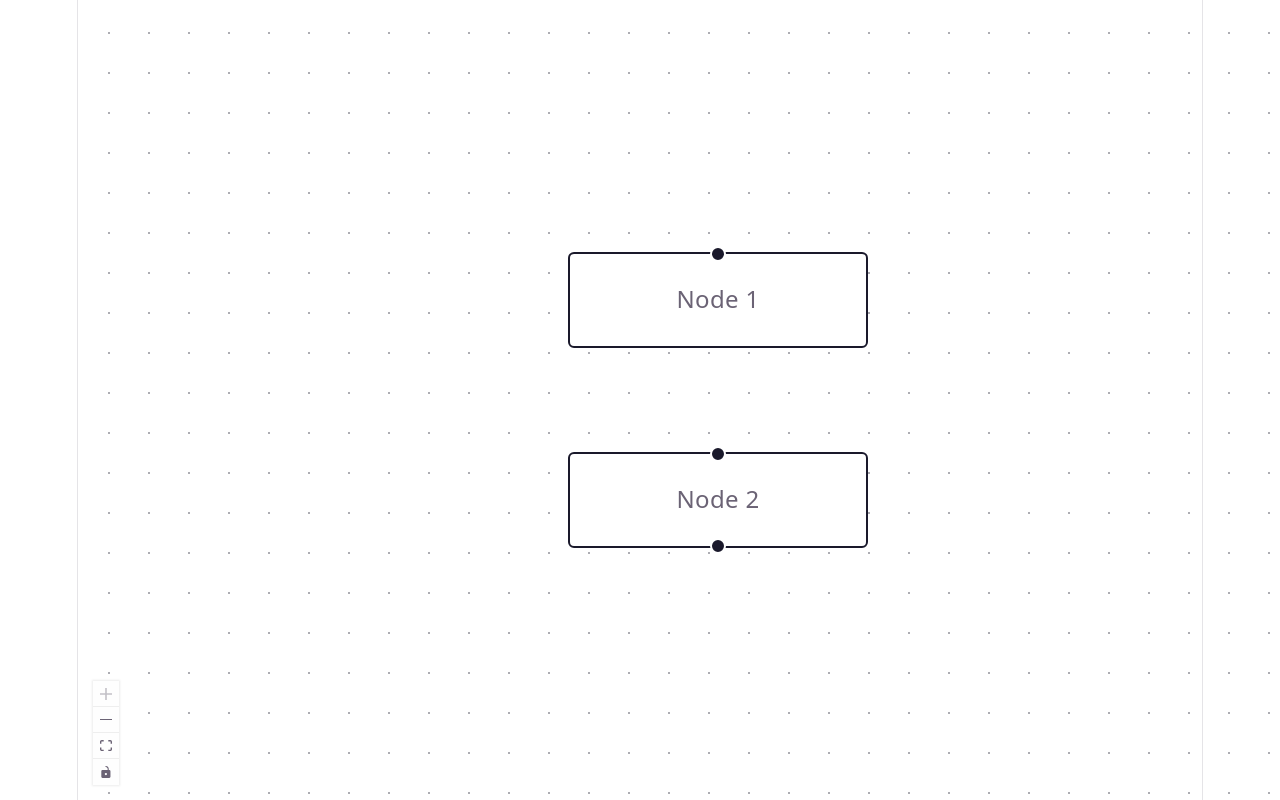
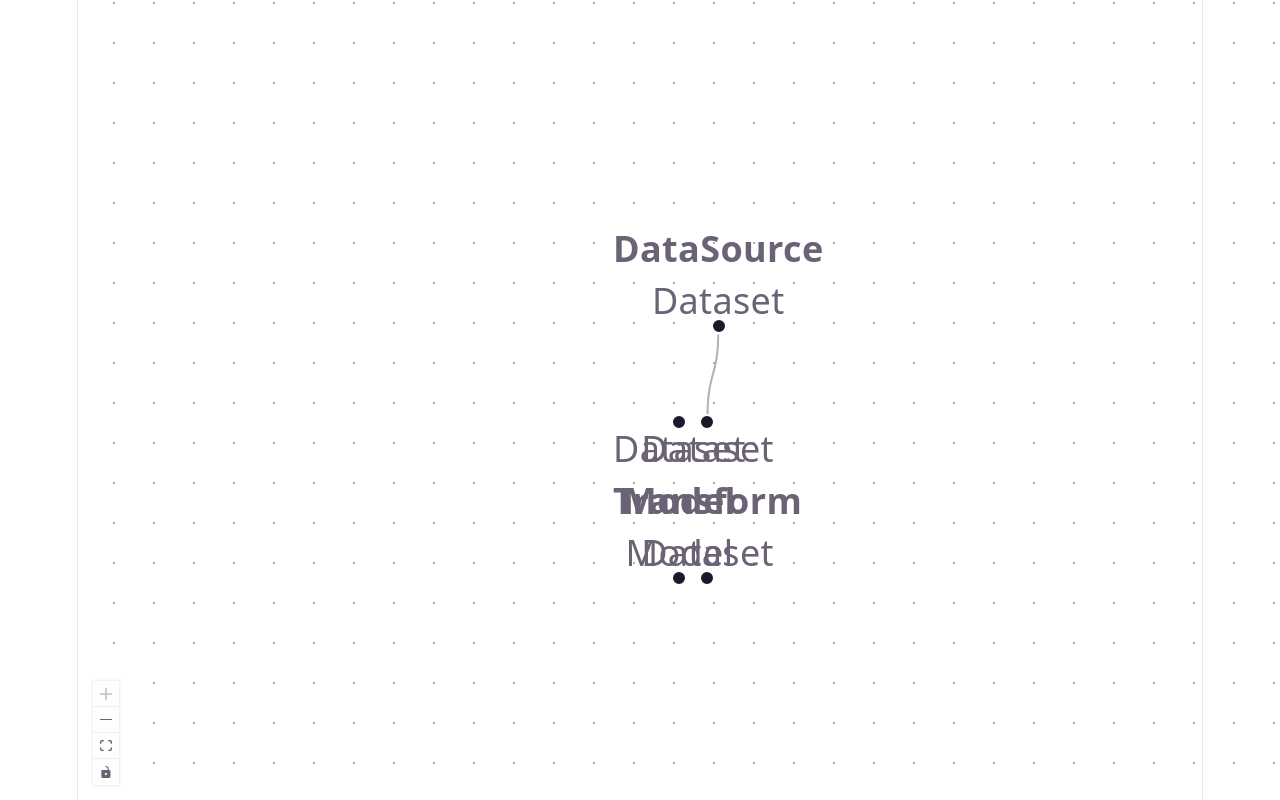
Before and after one commit to jpgorman/react-flow-demo, a React (Vite) app: page / in a window 1280 px wide. Shown: the top 800 px of the page. Built offline with nearby package versions, Linux system fonts and the light colour scheme.

Commit message:
Add custom handle and node

```diff
--- a/src/App.tsx
+++ b/src/App.tsx
@@ -1,59 +1,9 @@
-import { useState, useCallback } from "react";
-import {
-  ReactFlow,
-  applyNodeChanges,
-  applyEdgeChanges,
-  addEdge,
-  Background,
-  Controls,
-  type Node,
-  type Edge,
-} from "@xyflow/react";
-import "@xyflow/react/dist/style.css";
-
-const initialNodes: Array<Node> = [
-  {
-    id: "n1",
-    position: { x: 0, y: 0 },
-    type: "output",
-    data: { label: "Node 1" },
-  },
-  { id: "n2", position: { x: 0, y: 100 }, data: { label: "Node 2" } },
-];
-const initialEdges: Array<Edge> = [{ id: "n1-n2", source: "n1", target: "n2" }];
+import Flow from "./pages/flow";
 
 export default function App() {
-  const [nodes, setNodes] = useState(initialNodes);
-  const [edges, setEdges] = useState(initialEdges);
-
-  const onNodesChange = useCallback(
-    (changes) =>
-      setNodes((nodesSnapshot) => applyNodeChanges(changes, nodesSnapshot)),
-    [],
-  );
-  const onEdgesChange = useCallback(
-    (changes) =>
-      setEdges((edgesSnapshot) => applyEdgeChanges(changes, edgesSnapshot)),
-    [],
-  );
-  const onConnect = useCallback(
-    (params) => setEdges((edgesSnapshot) => addEdge(params, edgesSnapshot)),
-    [],
-  );
-
   return (
     <div style={{ width: "100vw", height: "100vh" }}>
-      <ReactFlow
-        nodes={nodes}
-        edges={edges}
-        onNodesChange={onNodesChange}
-        onEdgesChange={onEdgesChange}
-        onConnect={onConnect}
-        fitView
-      >
-        <Background />
-        <Controls />
-      </ReactFlow>
+      <Flow />
     </div>
   );
 }
--- a/src/main.tsx
+++ b/src/main.tsx
@@ -1,6 +1,7 @@
 import { StrictMode } from "react";
 import { createRoot } from "react-dom/client";
 import "./index.css";
+
 import App from "./App.tsx";
 
 createRoot(document.getElementById("root")!).render(
--- /dev/null
+++ b/src/pages/flow/index.tsx
@@ -0,0 +1,121 @@
+import { useState, useCallback } from "react";
+import {
+  ReactFlow,
+  applyNodeChanges,
+  applyEdgeChanges,
+  addEdge,
+  Background,
+  Controls,
+  type Node,
+  type Edge,
+  type OnNodesChange,
+  type OnEdgesChange,
+  type OnConnect,
+} from "@xyflow/react";
+import "@xyflow/react/dist/style.css";
+import type { CustomNode } from "./model/Node.types";
+import { CustomNodeComponent } from "./ui";
+
+const initialNodes: Array<CustomNode> = [
+  {
+    id: "n1",
+    type: "dataSource",
+    position: { x: 0, y: 0 },
+    data: {
+      nodeType: "DataSource",
+      label: "DataSource",
+      outputs: {
+        n1: {
+          type: "Dataset",
+          label: "Dataset",
+        },
+      },
+    },
+  },
+  {
+    id: "n2",
+    type: "transform",
+    position: { x: 0, y: 100 },
+    data: {
+      nodeType: "Transform",
+      label: "Transform",
+      inputs: {
+        n2: {
+          type: "Dataset",
+          label: "Dataset",
+        },
+      },
+      outputs: {
+        n2: {
+          type: "Dataset",
+          label: "Dataset",
+        },
+      },
+    },
+  },
+  {
+    id: "n3",
+    type: "model",
+    position: { x: 0, y: 100 },
+    data: {
+      nodeType: "Model",
+      label: "Model",
+      inputs: {
+        n3: {
+          type: "Dataset",
+          label: "Dataset",
+        },
+      },
+      outputs: {
+        n3: {
+          type: "Model",
+          label: "Model",
+        },
+      },
+    },
+  },
+];
+const initialEdges: Array<Edge> = [{ id: "n1-n2", source: "n1", target: "n2" }];
+
+const nodeTypes = {
+  dataSource: CustomNodeComponent,
+  transform: CustomNodeComponent,
+  model: CustomNodeComponent,
+};
+
+export default function Flow() {
+  const [nodes, setNodes] = useState(initialNodes);
+  const [edges, setEdges] = useState(initialEdges);
+
+  const onNodesChange: OnNodesChange = useCallback(
+    (changes) =>
+      setNodes((nodesSnapshot) => applyNodeChanges(changes, nodesSnapshot)),
+    []
+  );
+  const onEdgesChange: OnEdgesChange = useCallback(
+    (changes) =>
+      setEdges((edgesSnapshot) => applyEdgeChanges(changes, edgesSnapshot)),
+    []
+  );
+  const onConnect: OnConnect = useCallback(
+    (params) => setEdges((edgesSnapshot) => addEdge(params, edgesSnapshot)),
+    []
+  );
+
+  return (
+    <div style={{ width: "100vw", height: "100vh" }}>
+      <ReactFlow
+        nodes={nodes}
+        edges={edges}
+        onNodesChange={onNodesChange}
+        onEdgesChange={onEdgesChange}
+        onConnect={onConnect}
+        nodeTypes={nodeTypes}
+        fitView
+      >
+        <Background />
+        <Controls />
+      </ReactFlow>
+    </div>
+  );
+}
--- /dev/null
+++ b/src/pages/flow/ui/CustomNodeComponent.tsx
@@ -0,0 +1,26 @@
+import React, { memo } from "react";
+import { Handle, Position, type NodeProps } from "@xyflow/react";
+import type { NodeData } from "../model/Node.types";
+import { Handles } from "./Handles";
+
+export const CustomNodeComponent = memo(
+  ({ data, isConnectable }: NodeProps & { data: NodeData }) => {
+    return (
+      <>
+        <Handles
+          type="target"
+          connections={data.inputs}
+          isConnectable={isConnectable}
+        />
+        <div>
+          <strong>{data.label}</strong>
+        </div>
+        <Handles
+          type="source"
+          connections={data.outputs}
+          isConnectable={isConnectable}
+        />
+      </>
+    );
+  }
+);
--- /dev/null
+++ b/src/pages/flow/ui/Handles.tsx
@@ -0,0 +1,28 @@
+import React, { memo } from "react";
+import { Handle, Position } from "@xyflow/react";
+import type { NodeConnection, NodeData } from "../model/Node.types";
+
+type Props = {
+  connections?: NodeConnection;
+  isConnectable: boolean;
+  type: "source" | "target";
+};
+
+export const Handles = memo(({ type, connections, isConnectable }: Props) => {
+  const position = type === "source" ? Position.Bottom : Position.Top;
+  if (!connections) {
+    return null;
+  }
+  return Object.entries(connections).map(([id, params]) => (
+    <div key={id}>
+      <Handle
+        isConnectable={isConnectable}
+        id={id}
+        type={type}
+        position={position}
+        onConnect={(params) => console.log("handle onConnect", params)}
+      />
+      <span>{params.label}</span>
+    </div>
+  ));
+});
--- /dev/null
+++ b/src/pages/flow/ui/index.ts
@@ -0,0 +1,2 @@
+export * from "./CustomNodeComponent";
+export * from "./Handles";
```
Also changed, not shown: src/pages/flow/model/Node.types.ts (added, +19 -0 lines), 2 other files (tests, documents, lock files or other folders).
